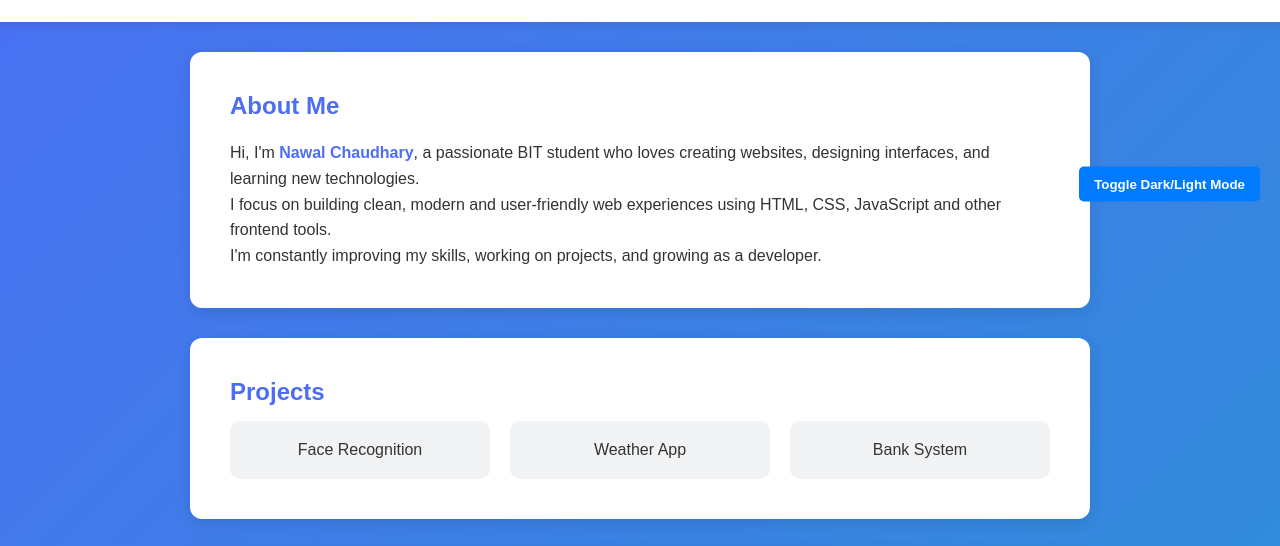
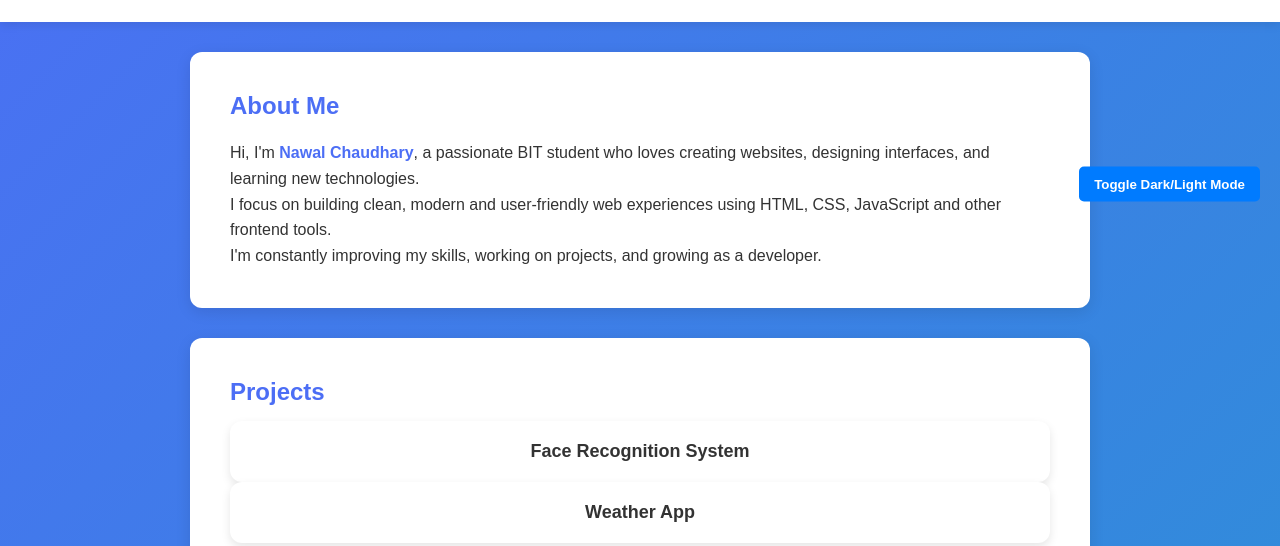
Before and after one commit to Nawal-chaudhary/my-portfoliuo, a plain HTML site: page index.html in a window 1280 px wide. Shown: the part 216-762 px from the top of the page. Drawn offline with Linux system fonts and the light colour scheme.

Commit message:
week 2 update

```diff
--- a/index.css
+++ b/index.css
@@ -110,20 +110,29 @@ body {
     color: #4c6ef5;
 }
 
-/* ===============================
-   Projects
-=================================*/
-.project-container {
-    display: grid;
-    grid-template-columns: repeat(auto-fit, minmax(250px, 1fr));
-    gap: 20px;
+.project-card {
+    background: #ffffff;
+    padding: 20px;
+    border-radius: 12px;
+    box-shadow: 0 4px 10px rgba(0,0,0,0.1);
+    text-align: center;
+    font-size: 18px;
+    font-weight: 600;
+    cursor: pointer;
+    transition: transform 0.25s ease, box-shadow 0.25s ease, background 0.25s;
 }
 
-.project-card {
-    background: #f1f3f5;
-    padding: 20px;
-    border-radius: 10px;
-    text-align: center;
+/* Hover effect */
+.project-card:hover {
+    transform: translateY(-8px) scale(1.03);
+    background: #f4f4f4;
+    box-shadow: 0 10px 20px rgba(0,0,0,0.2);
+}
+
+/* When clicking (active press effect) */
+.project-card:active {
+    transform: scale(0.96);
+    box-shadow: 0 4px 8px rgba(0,0,0,0.15);
 }
 
 /* ===============================
--- a/index.html
+++ b/index.html
@@ -51,9 +51,9 @@
 <section id="projects" class="section">
     <h2>Projects</h2>
     <div class="project-container">
-        <div class="project-card">Face Recognition</div>
+        <div class="project-card">Face Recognition System</div>
         <div class="project-card">Weather App</div>
-        <div class="project-card">Bank System</div>
+
     </div>
 </section>
 
--- a/index.js
+++ b/index.js
@@ -111,3 +111,14 @@ document.addEventListener("DOMContentLoaded", () => {
     }
 
 });
+
+/* ================== PROJECT CARD CLICK ================== */
+const projects = document.querySelectorAll(".project-card");
+
+projects[0].addEventListener("click", () => {
+    window.location.href = "https://en.wikipedia.org/wiki/Facial_recognition_system";
+});
+
+projects[1].addEventListener("click", () => {
+    window.location.href = "https://www.flaticon.com/free-icon/weather-app_7133364";
+});
```
